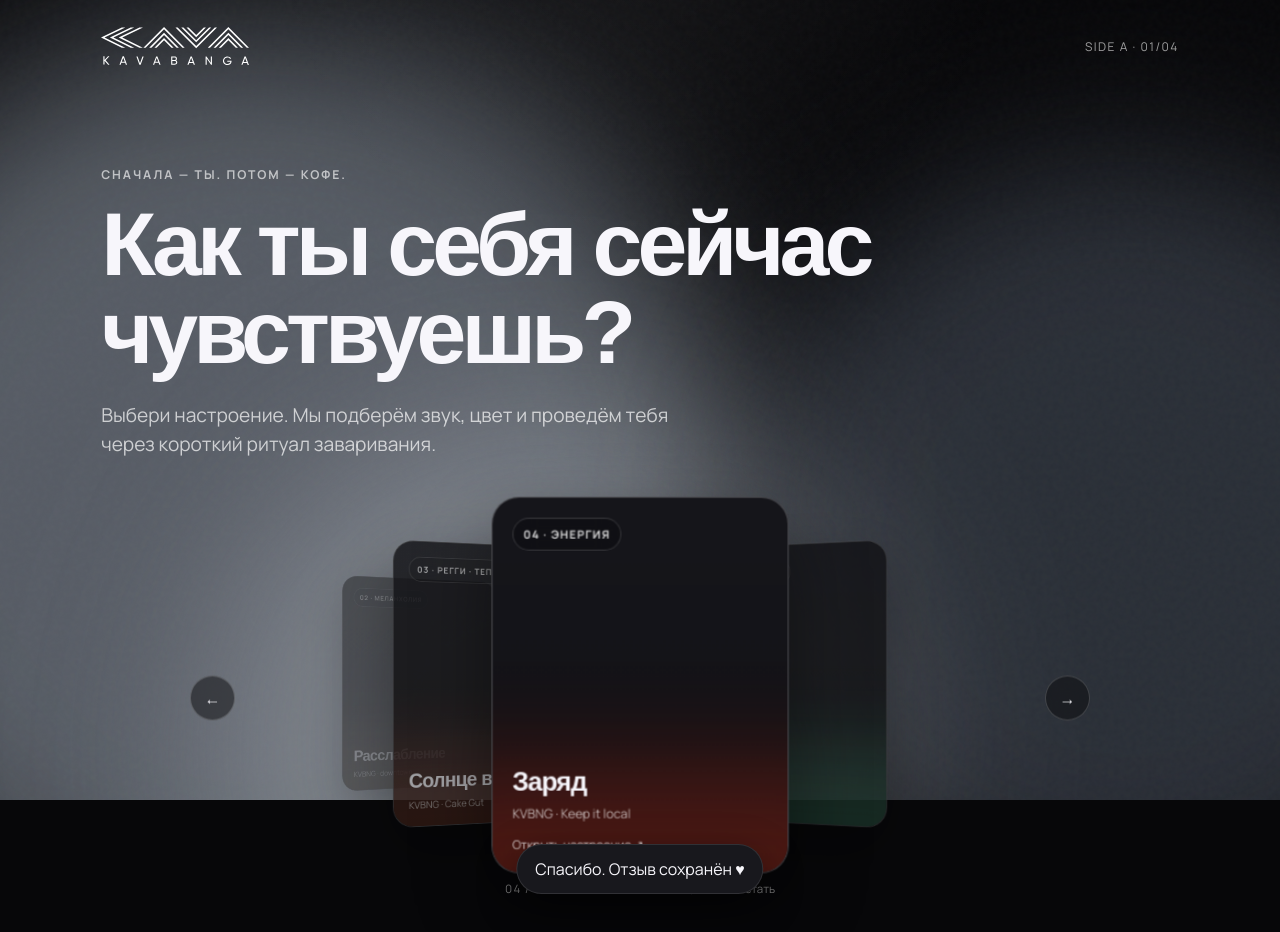
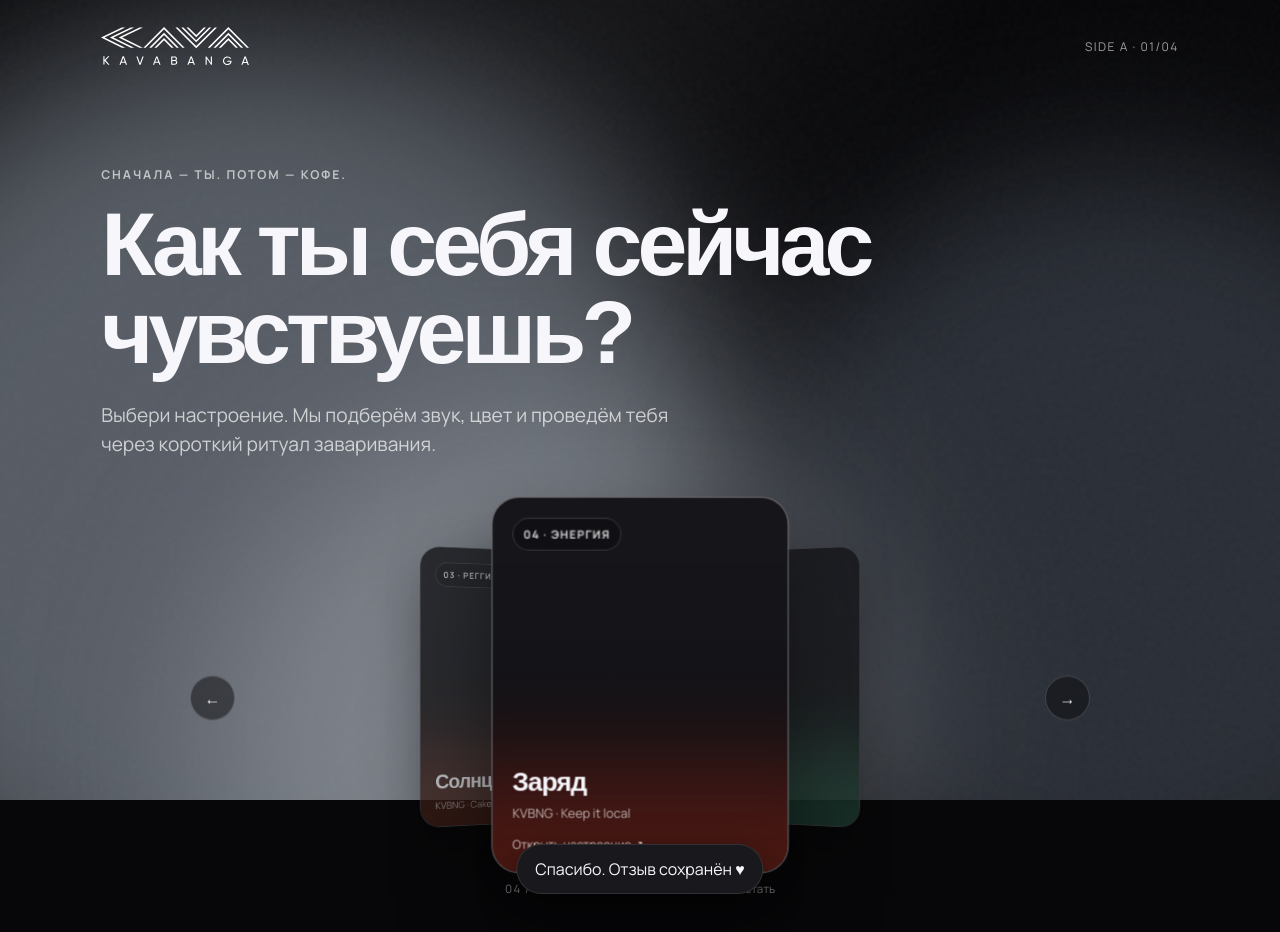
Before and after one commit to familiarest/drip-tape-mood, a plain HTML site: page dist/index.html in a window 1280 px wide. Both pictures are taken after a click on the button "Предыдущее настроение". Drawn offline with Linux system fonts and the light colour scheme; a web font is replaced by a local one.

Commit message:
Rebuild mood carousel as continuous coverflow

```diff
--- a/dist/index.html
+++ b/dist/index.html
@@ -114,12 +114,9 @@
       touch-action: pan-y;
       user-select: none;
       outline: none;
-      --drag-x: 0px;
     }
     .moods.dragging { cursor: grabbing; }
-    .moods.dragging .mood { transition: none; }
     .mood {
-      position: relative;
       position: absolute;
       top: 50%;
       left: 50%;
@@ -140,21 +137,16 @@
       text-align: left;
       box-shadow: 0 28px 70px rgba(0,0,0,.44);
       transform-style: preserve-3d;
-      transition: transform 520ms cubic-bezier(.22,.88,.24,1), opacity 390ms ease, filter 390ms ease, border-color 240ms ease;
-      will-change: transform, opacity;
+      transition: border-color 220ms ease, box-shadow 220ms ease;
+      will-change: transform, opacity, filter;
       backface-visibility: hidden;
       contain: layout paint;
     }
     .mood::before { content: ''; position: absolute; z-index: 0; inset: 0; background: linear-gradient(180deg, rgba(4,4,7,.04) 10%, rgba(4,4,7,.12) 48%, rgba(4,4,7,.91) 100%); }
     .mood::after { content: ''; position: absolute; z-index: 0; inset: auto -35% -30% -35%; height: 58%; background: var(--mood); filter: blur(48px); opacity: .28; }
-    .mood.is-center { z-index: 5; opacity: 1; filter: saturate(1.03) brightness(1); transform: translate3d(calc(-50% + var(--drag-x)),-50%,110px) rotateY(0) scale(1); }
-    .mood.is-left-1 { z-index: 4; opacity: .8; filter: saturate(.76) brightness(.72); transform: translate3d(calc(-104% + var(--drag-x)),-50%,-70px) rotateY(24deg) scale(.86); }
-    .mood.is-right-1 { z-index: 4; opacity: .8; filter: saturate(.76) brightness(.72); transform: translate3d(calc(4% + var(--drag-x)),-50%,-70px) rotateY(-24deg) scale(.86); }
-    .mood.is-left-2 { z-index: 3; opacity: .43; filter: saturate(.55) brightness(.56); transform: translate3d(calc(-143% + var(--drag-x)),-50%,-180px) rotateY(34deg) scale(.7); }
-    .mood.is-right-2 { z-index: 3; opacity: .43; filter: saturate(.55) brightness(.56); transform: translate3d(calc(43% + var(--drag-x)),-50%,-180px) rotateY(-34deg) scale(.7); }
-    .mood.is-hidden { z-index: 1; opacity: 0; pointer-events: none; transform: translate3d(-50%,-50%,-280px) scale(.55); }
+    .mood.is-center { border-color: rgba(255,255,255,.36); box-shadow: 0 32px 80px rgba(0,0,0,.5); }
     .mood:focus-visible { outline: 2px solid rgba(255,255,255,.9); outline-offset: 4px; }
-    .moods:not(.dragging) .mood.is-center:hover { border-color: rgba(255,255,255,.48); transform: translate3d(calc(-50% + var(--drag-x)),-52%,120px) rotateY(0) scale(1.015); }
+    .moods:not(.dragging) .mood.is-center:hover { border-color: rgba(255,255,255,.54); }
     .mood-num, .mood-copy, .mood-open { position: relative; z-index: 1; }
     .mood-num { padding: 7px 9px; color: rgba(255,255,255,.86); border: 1px solid rgba(255,255,255,.17); border-radius: 999px; background: rgba(5,5,8,.28); backdrop-filter: blur(12px); font-size: .64rem; font-weight: 700; letter-spacing: .1em; text-transform: uppercase; }
     .mood-copy { width: 100%; margin-top: auto; }
@@ -323,10 +315,6 @@
       .mood { width: min(58vw, 218px); padding: 14px; border-radius: 22px; }
       .mood-num { font-size: .58rem; }
       .mood strong { font-size: clamp(.96rem, 4.3vw, 1.16rem); }
-      .mood.is-left-1 { transform: translate3d(calc(-97% + var(--drag-x)),-50%,-70px) rotateY(24deg) scale(.82); }
-      .mood.is-right-1 { transform: translate3d(calc(-3% + var(--drag-x)),-50%,-70px) rotateY(-24deg) scale(.82); }
-      .mood.is-left-2 { transform: translate3d(calc(-128% + var(--drag-x)),-50%,-180px) rotateY(34deg) scale(.64); }
-      .mood.is-right-2 { transform: translate3d(calc(28% + var(--drag-x)),-50%,-180px) rotateY(-34deg) scale(.64); }
       .mood-nav { width: 38px; height: 38px; }
       .mood-nav.prev { left: -2px; }
       .mood-nav.next { right: -2px; }
@@ -480,6 +468,7 @@
     const $ = (s, root=document) => root.querySelector(s);
     const $$ = (s, root=document) => [...root.querySelectorAll(s)];
     let selected = moods[0], activeMoodIndex = 0, currentStep = 0, isPlaying = false, fadeFrame = 0;
+    let carouselProgress = 0, carouselFrame = 0, carouselAnimating = false;
     const audio = new Audio();
     audio.preload = 'metadata';
 
@@ -493,22 +482,66 @@
       const root=document.documentElement.style;
       root.setProperty('--a',theme.colors[0]); root.setProperty('--b',theme.colors[1]); root.setProperty('--c',theme.colors[2]); root.setProperty('--glow',theme.glow);
     }
-    function renderMoodCarousel() {
+    const wrapMoodIndex=index=>(index%moods.length+moods.length)%moods.length;
+    function circularMoodOffset(value) {
+      const half=moods.length/2;
+      return ((value+half)%moods.length+moods.length)%moods.length-half;
+    }
+    function carouselSpacing() {
+      const card=$('.mood');
+      const width=card?.getBoundingClientRect().width||220;
+      return Math.min(width*.58,window.innerWidth<560?126:172);
+    }
+    function renderMoodCarousel(progress=carouselProgress) {
+      const spacing=carouselSpacing();
+      const previewCenter=wrapMoodIndex(activeMoodIndex+Math.round(progress));
       $$('.mood').forEach((card,index)=>{
-        let distance=index-activeMoodIndex;
-        if(distance>moods.length/2) distance-=moods.length;
-        if(distance<-moods.length/2) distance+=moods.length;
-        const position=distance===0?'is-center':distance===-1?'is-left-1':distance===1?'is-right-1':distance<0?'is-left-2':'is-right-2';
-        card.className=`mood ${position}`;
-        card.setAttribute('aria-current',distance===0?'true':'false');
-        card.tabIndex=distance===0?0:-1;
+        const offset=circularMoodOffset(index-activeMoodIndex-progress);
+        const distance=Math.min(2,Math.abs(offset));
+        const x=offset*spacing;
+        const y=distance*3;
+        const z=110-distance*175;
+        const rotate=-offset*23;
+        const scale=1-distance*.16;
+        const opacity=distance<=1?1-distance*.22:.78*(2-distance);
+        const brightness=1-distance*.18;
+        const saturation=1-distance*.14;
+        card.style.transform=`translate3d(-50%,-50%,0) translate3d(${x.toFixed(2)}px,${y.toFixed(2)}px,${z.toFixed(2)}px) rotateY(${rotate.toFixed(2)}deg) scale(${scale.toFixed(3)})`;
+        card.style.opacity=Math.max(0,opacity).toFixed(3);
+        card.style.filter=`saturate(${Math.max(.55,saturation).toFixed(3)}) brightness(${Math.max(.55,brightness).toFixed(3)})`;
+        card.style.zIndex=String(Math.round(100-distance*20));
+        const isCenter=index===previewCenter;
+        card.classList.toggle('is-center',isCenter);
+        card.setAttribute('aria-current',index===activeMoodIndex&&Math.abs(progress)<.001?'true':'false');
+        card.tabIndex=index===activeMoodIndex&&Math.abs(progress)<.001?0:-1;
       });
       $$('.mood-dot').forEach((dot,index)=>dot.classList.toggle('active',index===activeMoodIndex));
       $('#moodCount').textContent=`0${activeMoodIndex+1} / 0${moods.length}`;
     }
+    function animateCarousel(target, duration=390) {
+      if(carouselAnimating)return;
+      cancelAnimationFrame(carouselFrame);
+      const from=carouselProgress;
+      const distance=Math.abs(target-from);
+      if(distance<.001){ carouselProgress=0; renderMoodCarousel(); return; }
+      carouselAnimating=true;
+      const started=performance.now();
+      const tick=now=>{
+        const p=Math.min(1,(now-started)/(duration+Math.max(0,distance-1)*90));
+        const eased=1-Math.pow(1-p,4);
+        carouselProgress=from+(target-from)*eased;
+        renderMoodCarousel(carouselProgress);
+        if(p<1){ carouselFrame=requestAnimationFrame(tick); return; }
+        const step=Math.round(target);
+        if(step) activeMoodIndex=wrapMoodIndex(activeMoodIndex+step);
+        carouselProgress=0;
+        carouselAnimating=false;
+        renderMoodCarousel(0);
+      };
+      carouselFrame=requestAnimationFrame(tick);
+    }
     function moveCarousel(direction) {
-      activeMoodIndex=(activeMoodIndex+direction+moods.length)%moods.length;
-      renderMoodCarousel();
+      if(!carouselAnimating) animateCarousel(direction);
     }
     function setTheme(m, withColor=true) {
       if(withColor) applyPalette(m);
@@ -520,8 +553,11 @@
       $('.edition').textContent=`SIDE A · 0${moods.indexOf(m)+1}/04`;
     }
     function openExperience(id) {
+      cancelAnimationFrame(carouselFrame);
+      carouselAnimating=false;
+      carouselProgress=0;
       activeMoodIndex=moods.findIndex(m=>m.id===id);
-      renderMoodCarousel();
+      renderMoodCarousel(0);
       selectTrack(moods.find(m=>m.id===id), true, true);
       $('#moodScreen').hidden=true; $('#experienceScreen').hidden=false; $('#dock').hidden=false; window.scrollTo({top:0,behavior:'smooth'});
     }
@@ -577,43 +613,51 @@
     function closeSheet(el) { el.classList.remove('open'); el.setAttribute('aria-hidden','true'); }
 
     const moodStage=$('#moods');
-    let dragStartX=0, dragDelta=0, dragPointerId=null, suppressMoodClick=false;
+    let dragStartX=0, dragDelta=0, dragPointerId=null, dragVelocity=0, dragLastX=0, dragLastTime=0, suppressMoodClick=false;
     moodStage.addEventListener('pointerdown',e=>{
-      if(e.pointerType==='mouse' && e.button!==0)return;
+      if(carouselAnimating||(e.pointerType==='mouse'&&e.button!==0))return;
       dragPointerId=e.pointerId;
       dragStartX=e.clientX;
+      dragLastX=e.clientX;
+      dragLastTime=performance.now();
+      dragVelocity=0;
       dragDelta=0;
     });
     moodStage.addEventListener('pointermove',e=>{
       if(e.pointerId!==dragPointerId)return;
       dragDelta=e.clientX-dragStartX;
+      const now=performance.now();
+      const elapsed=Math.max(1,now-dragLastTime);
+      dragVelocity=(e.clientX-dragLastX)/elapsed;
+      dragLastX=e.clientX;
+      dragLastTime=now;
       if(Math.abs(dragDelta)>4){
         moodStage.classList.add('dragging');
         if(!moodStage.hasPointerCapture(e.pointerId)) moodStage.setPointerCapture(e.pointerId);
-        const follow=Math.max(-150,Math.min(150,dragDelta*.82));
-        moodStage.style.setProperty('--drag-x',`${follow}px`);
+        carouselProgress=Math.max(-1.12,Math.min(1.12,-dragDelta/carouselSpacing()));
+        renderMoodCarousel(carouselProgress);
       }
     });
     moodStage.addEventListener('pointerup',e=>{
       if(e.pointerId!==dragPointerId)return;
       const wasDrag=Math.abs(dragDelta)>8;
-      const changeMood=Math.abs(dragDelta)>42;
+      const changeMood=Math.abs(dragDelta)>carouselSpacing()*.22||Math.abs(dragVelocity)>.38;
+      const target=changeMood?(dragDelta<0?1:-1):0;
       if(moodStage.hasPointerCapture(e.pointerId)) moodStage.releasePointerCapture(e.pointerId);
       dragPointerId=null;
       moodStage.classList.remove('dragging');
-      moodStage.style.setProperty('--drag-x','0px');
-      if(changeMood) moveCarousel(dragDelta<0?1:-1);
       if(wasDrag){ suppressMoodClick=true; setTimeout(()=>suppressMoodClick=false,0); }
       dragDelta=0;
+      animateCarousel(target,changeMood?330:260);
     });
-    moodStage.addEventListener('pointercancel',()=>{ dragPointerId=null; dragDelta=0; moodStage.classList.remove('dragging'); moodStage.style.setProperty('--drag-x','0px'); });
+    moodStage.addEventListener('pointercancel',()=>{ dragPointerId=null; dragDelta=0; moodStage.classList.remove('dragging'); animateCarousel(0,240); });
     $('#moods').addEventListener('click',e=>{
-      if(suppressMoodClick) return;
+      if(suppressMoodClick||carouselAnimating) return;
       const b=e.target.closest('[data-mood]');
       if(!b) return;
       const index=Number(b.dataset.index);
       if(index===activeMoodIndex) openExperience(b.dataset.mood);
-      else { activeMoodIndex=index; renderMoodCarousel(); }
+      else animateCarousel(circularMoodOffset(index-activeMoodIndex));
     });
     $('#moods').addEventListener('keydown',e=>{
       if(e.key==='ArrowLeft'){ e.preventDefault(); moveCarousel(-1); }
@@ -622,7 +666,8 @@
     });
     $('#moodPrev').addEventListener('click',()=>moveCarousel(-1));
     $('#moodNext').addEventListener('click',()=>moveCarousel(1));
-    $('#moodDots').addEventListener('click',e=>{ const dot=e.target.closest('[data-dot]'); if(dot){ activeMoodIndex=Number(dot.dataset.dot); renderMoodCarousel(); } });
+    $('#moodDots').addEventListener('click',e=>{ const dot=e.target.closest('[data-dot]'); if(dot&&!carouselAnimating) animateCarousel(circularMoodOffset(Number(dot.dataset.dot)-activeMoodIndex)); });
+    window.addEventListener('resize',()=>renderMoodCarousel(carouselProgress));
     $('#backBtn').addEventListener('click',openMoodPicker);
     $('#steps').addEventListener('click',e=>{ const b=e.target.closest('[data-step]'); if(b) selectStep(+b.dataset.step); });
     $('#playBtn').addEventListener('click',()=>isPlaying?stopSound():startSound());
```
